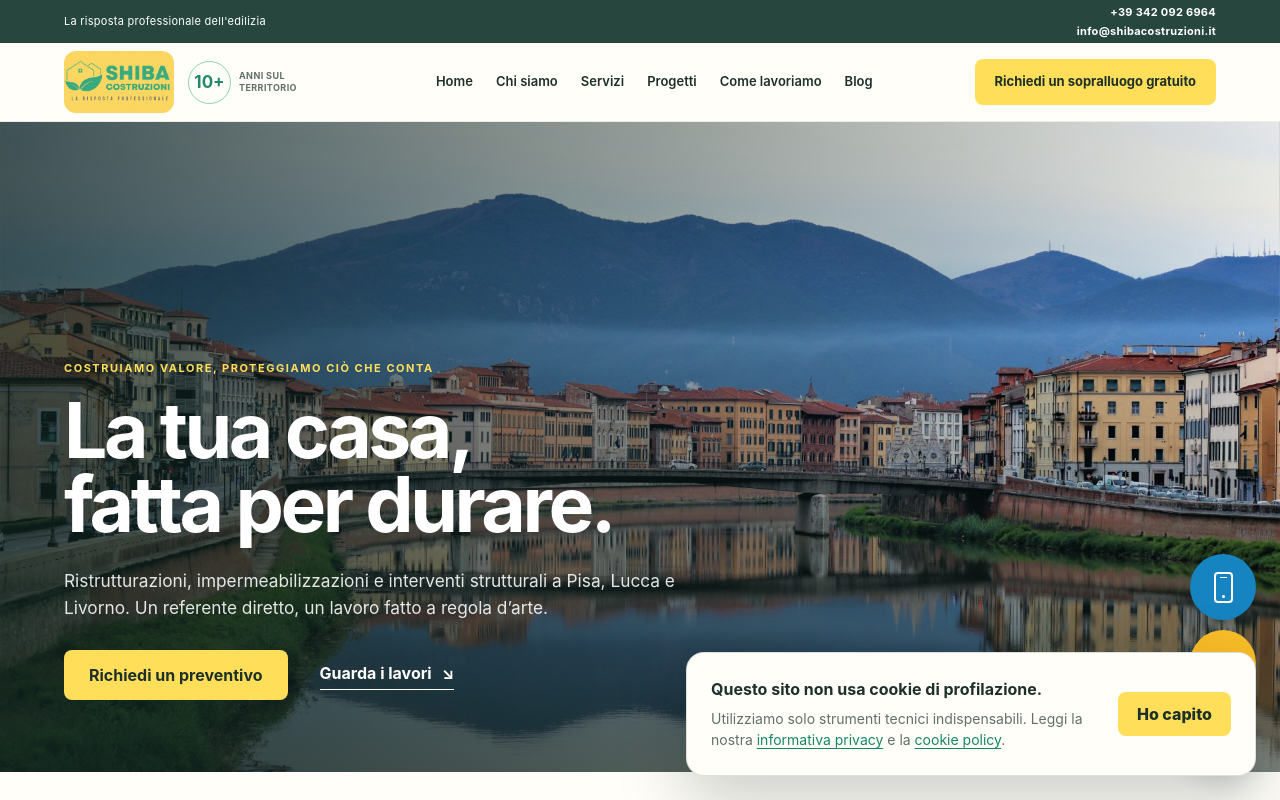
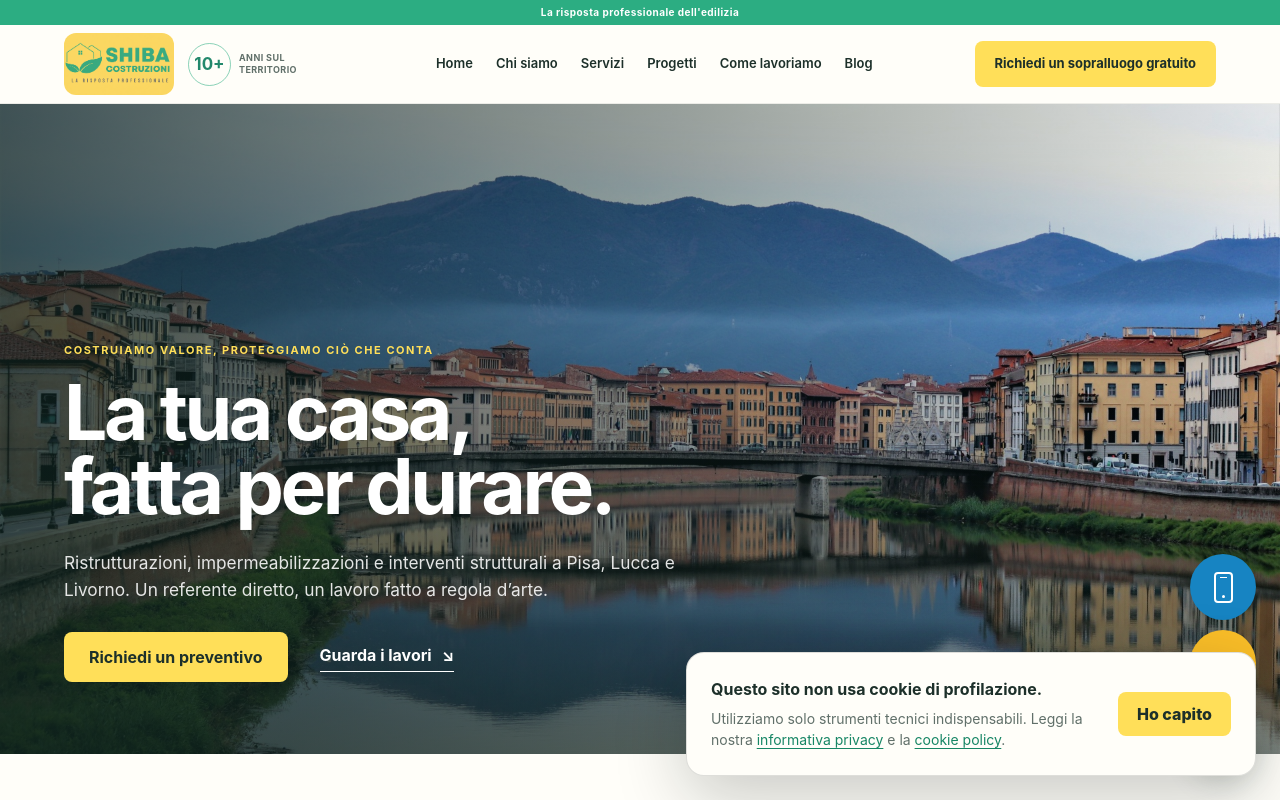
Before and after one commit to idriz90/shibacostruzioni, a Next.js app: page / in a window 1280 px wide. Shown: the top 800 px of the page. Built offline with nearby package versions, Linux system fonts and the light colour scheme.

Commit message:
Semplifica la fascia superiore

```diff
--- a/app/components/SiteChrome.tsx
+++ b/app/components/SiteChrome.tsx
@@ -6,7 +6,7 @@ export const siteUrl = (path: string) => `${basePath}${path}`;
 export function SiteHeader() {
   return (
     <>
-      <div className="announcement"><span>La risposta professionale dell&apos;edilizia</span><div className="announcement-contacts"><a href="tel:+393420926964">+39 342 092 6964</a><a href="mailto:info@shibacostruzioni.it">info@shibacostruzioni.it</a></div></div>
+      <div className="announcement"><span>La risposta professionale dell&apos;edilizia</span></div>
       <header className="site-header">
         <a className="brand" href={siteUrl("/")} aria-label="Shiba Costruzioni, torna alla Home"><img src={siteUrl("/images/logo-shiba-v2.png")} alt="Shiba Costruzioni" /><span className="experience-badge"><strong>10+</strong><small>anni sul<br/>territorio</small></span></a>
         <nav className="desktop-nav" aria-label="Navigazione principale">
--- a/app/globals.css
+++ b/app/globals.css
@@ -16,9 +16,7 @@ a { color: inherit; text-decoration: none; }
 img { display: block; max-width: 100%; }
 button, input, textarea, select { font: inherit; }
 
-.announcement { min-height: 36px; padding: 4px max(5vw, calc((100vw - 1180px)/2)); display: flex; align-items: center; justify-content: space-between; background: #27473e; color: white; font-size: 11px; letter-spacing: .025em; }
-.announcement a { font-weight: 700; }
-.announcement-contacts { display: flex; flex-direction: column; align-items: flex-end; gap: 2px; }
+.announcement { min-height: 25px; padding: 3px 20px; display: flex; align-items: center; justify-content: center; background: var(--green); color: white; font-size: 10px; font-weight: 700; letter-spacing: .045em; text-align: center; }
 .site-header { position: sticky; top: 0; z-index: 20; min-height: 78px; padding: 8px max(5vw, calc((100vw - 1180px)/2)); display: grid; grid-template-columns: 270px 1fr auto; align-items: center; gap: 24px; background: rgba(255,254,249,.97); backdrop-filter: blur(14px); border-bottom: 1px solid rgba(24,33,30,.08); }
 .brand { display: flex; align-items: center; gap: 14px; }
 .brand img { width: 110px; height: 62px; object-fit: cover; object-position: center; border-radius: 12px; }
@@ -195,7 +193,6 @@ footer span, .footer-legal-data a { color: rgba(255,255,255,.62); }
 }
 
 @media (max-width: 720px) {
-  .announcement span { display: none; }
   .announcement { justify-content: center; }
   .site-header { min-height: 72px; padding: 6px 20px; grid-template-columns: 1fr auto; }
   .brand img { width: 96px; height: 54px; border-radius: 10px; }
--- a/app/page.tsx
+++ b/app/page.tsx
@@ -55,7 +55,6 @@ export default function Home() {
 
       <div className="announcement">
         <span>La risposta professionale dell&apos;edilizia</span>
-        <div className="announcement-contacts"><a href="tel:+393420926964">+39 342 092 6964</a><a href="mailto:info@shibacostruzioni.it">info@shibacostruzioni.it</a></div>
       </div>
 
       <header className="site-header">
```
